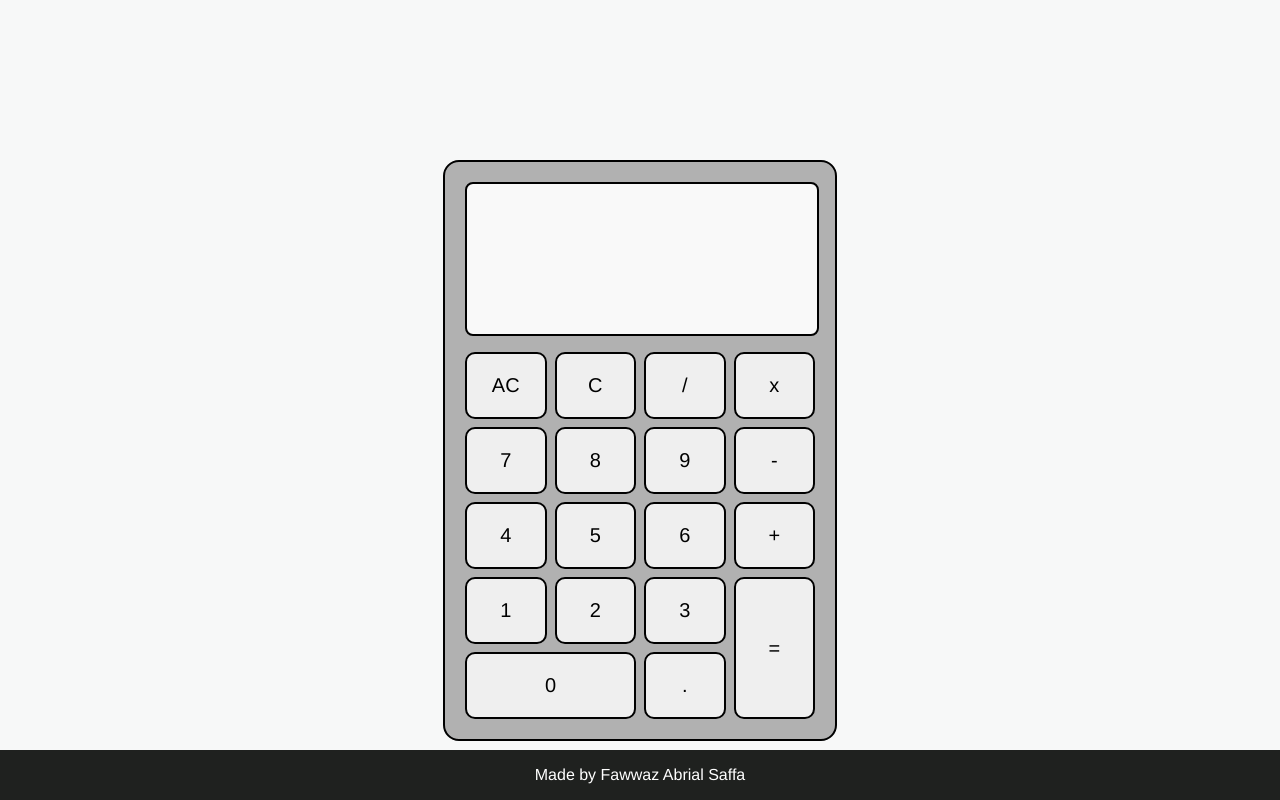
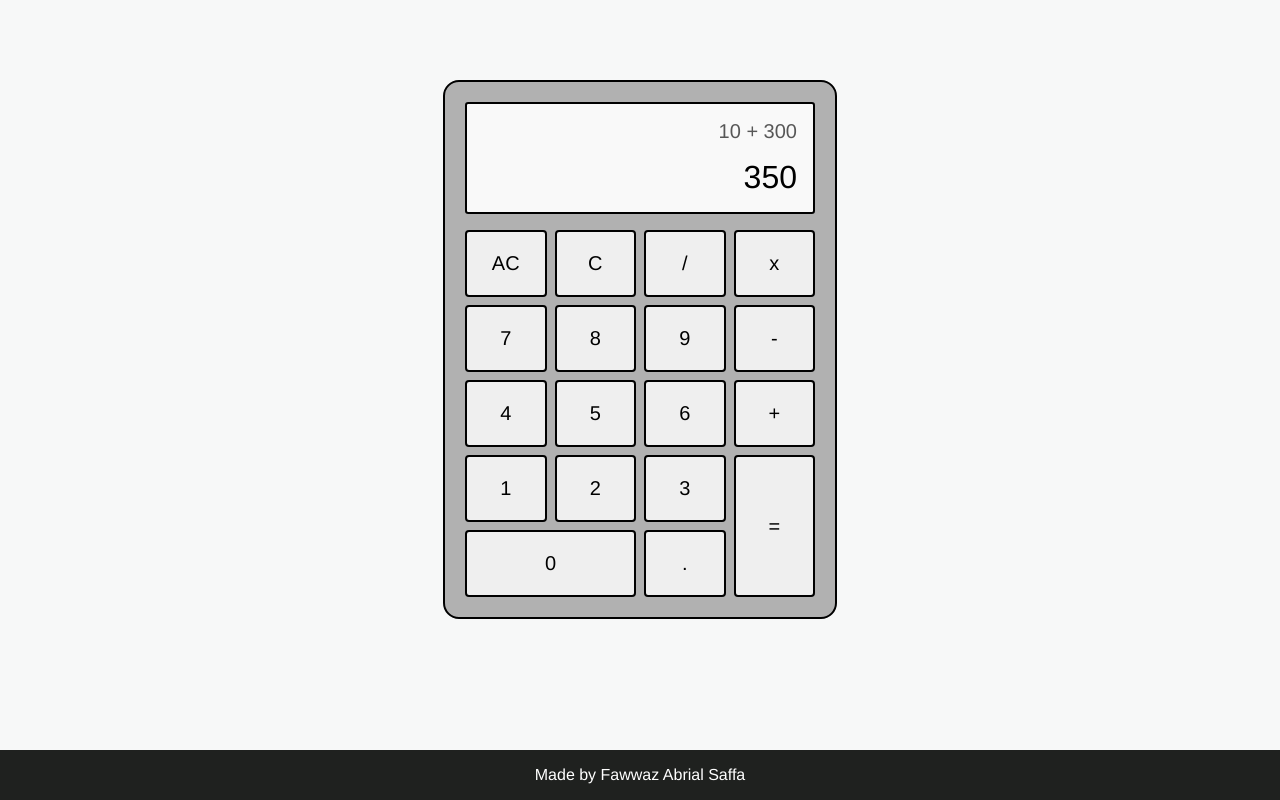
Before and after one commit to fawwazabrials/calculator-webiste, a plain HTML site: page index.html in a window 1280 px wide. Drawn offline with Linux system fonts and the light colour scheme.

Commit message:
Add display styles

```diff
--- a/index.html
+++ b/index.html
@@ -11,7 +11,10 @@
     <div class="container">
         <main>
             <div class="calculator">
-                <div class="display"></div>
+                <div class="display">
+                    <p class="prev-entry">10 + 300</p>
+                    <p class="entry">350</p>
+                </div>
                 <div class="buttons">
                     <button class="clear">AC</button>
                     <button class="backspace">C</button>
--- a/style.css
+++ b/style.css
@@ -19,7 +19,7 @@
 
 main {
     position: relative;
-    top: 10em;
+    top: 10vh;
 }
 
 footer {
@@ -41,18 +41,32 @@ footer {
 }
 
 .display {
-    width: 100%;
-    height: 150px;
     background-color: rgb(249, 249, 249);
     margin-bottom: 1em;
     border: 2px solid black;
 
-    border-radius: 0.5em;
+    border-radius: 0.2em;
+
+    display: flex;
+    flex-direction: column;
+    justify-content: flex-end;
+    align-items: flex-end;
+    gap: 1em;
+    padding: 1em;
+}
+
+.prev-entry {
+    color: #575757;
+    font-size: 1.25rem;
+}
+
+.entry {
+    font-size: 2rem;
 }
 
 button {
     border: 2px solid black;
-    border-radius: 0.5em;
+    border-radius: 0.2em;
     padding-block: 1em;
     font-size: 1.25rem;
 }
```
